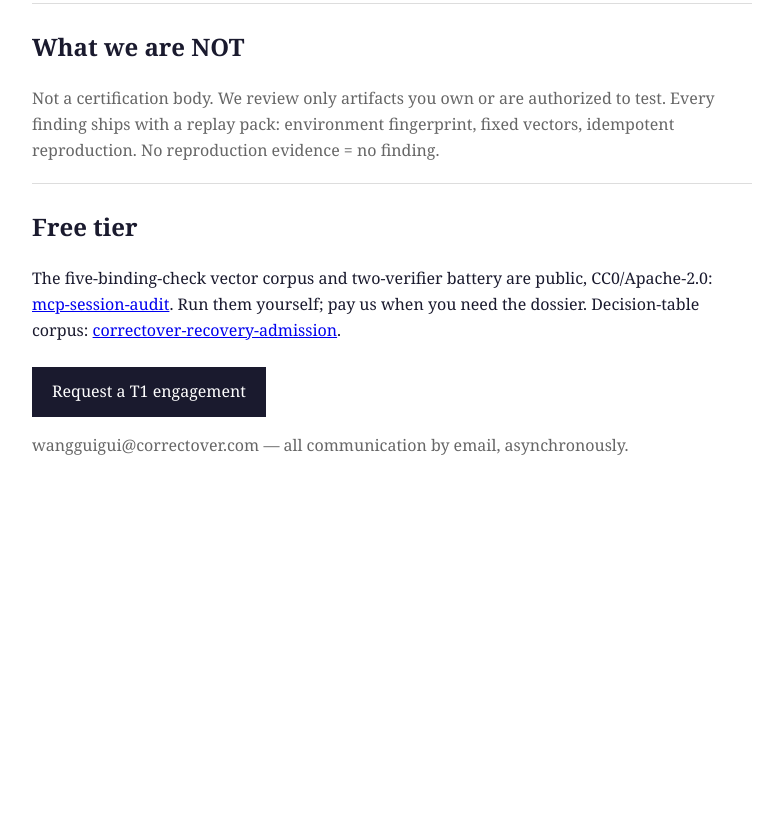
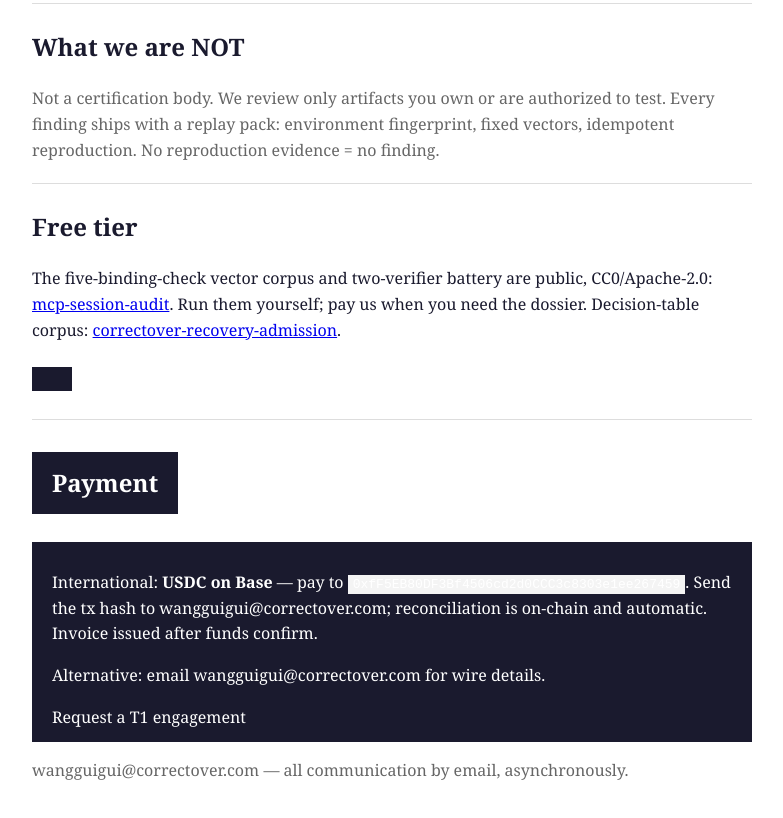
Before and after one commit to DSHCorrectover/correctover-recovery-admission, a website: page docs/services.html in a window 1280 px wide. Shown: the part 692-1510 px from the top of the page, without its empty margins (248-1031 px from the left). Before the commit the page ends 1190 px from the top, so only its background shows below. Drawn offline with Linux system fonts and the light colour scheme.

Commit message:
payments: add USDC-on-Base payment rail to services page (#4)

```diff
--- a/docs/services.html
+++ b/docs/services.html
@@ -10,6 +10,9 @@
 <h2>What we are NOT</h2><p class="not">Not a certification body. We review only artifacts you own or are authorized to test. Every finding ships with a replay pack: environment fingerprint, fixed vectors, idempotent reproduction. No reproduction evidence = no finding.</p>
 <h2>Free tier</h2>
 <p>The five-binding-check vector corpus and two-verifier battery are public, CC0/Apache-2.0: <a href="https://github.com/DSHCorrectover/mcp-session-audit">mcp-session-audit</a>. Run them yourself; pay us when you need the dossier. Decision-table corpus: <a href="https://github.com/DSHCorrectover/correctover-recovery-admission">correctover-recovery-admission</a>.</p>
-<p><a class="cta" href="mailto:wangguigui@correctover.com?subject=T1%20Bounded%20Review%20inquiry">Request a T1 engagement</a></p>
+<p><a class="cta" href="mailto:wangguigui@correctover.com?subject=T1%20Bounded%20Review%20inquiry"><h2>Payment</h2>
+<p>International: <strong>USDC on Base</strong> — pay to <code>0xfF5EB80DF3Bf4506cd2d0CCC3c8303e1ee267459</code>. Send the tx hash to wangguigui@correctover.com; reconciliation is on-chain and automatic. Invoice issued after funds confirm.</p>
+<p>Alternative: email wangguigui@correctover.com for wire details.</p>
+Request a T1 engagement</a></p>
 <p class="not">wangguigui@correctover.com — all communication by email, asynchronously.</p>
 </body></html>
```
